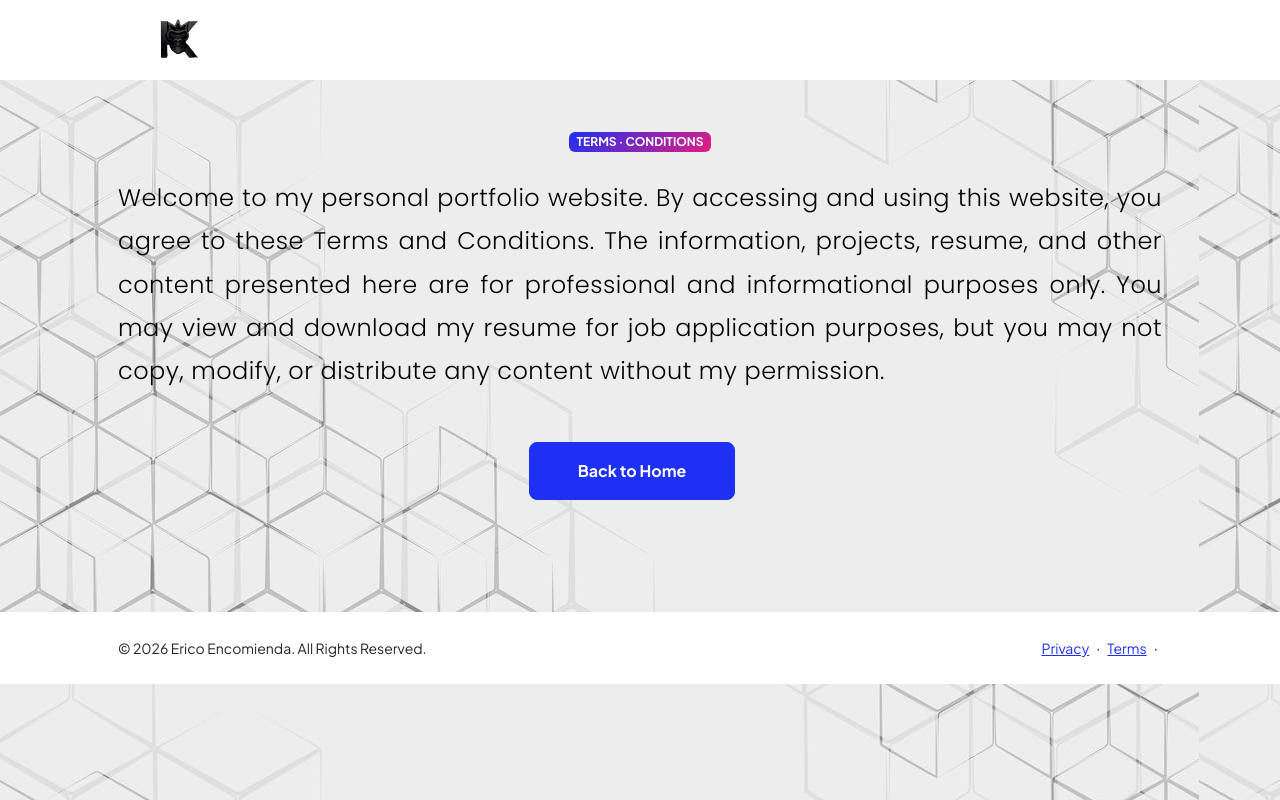
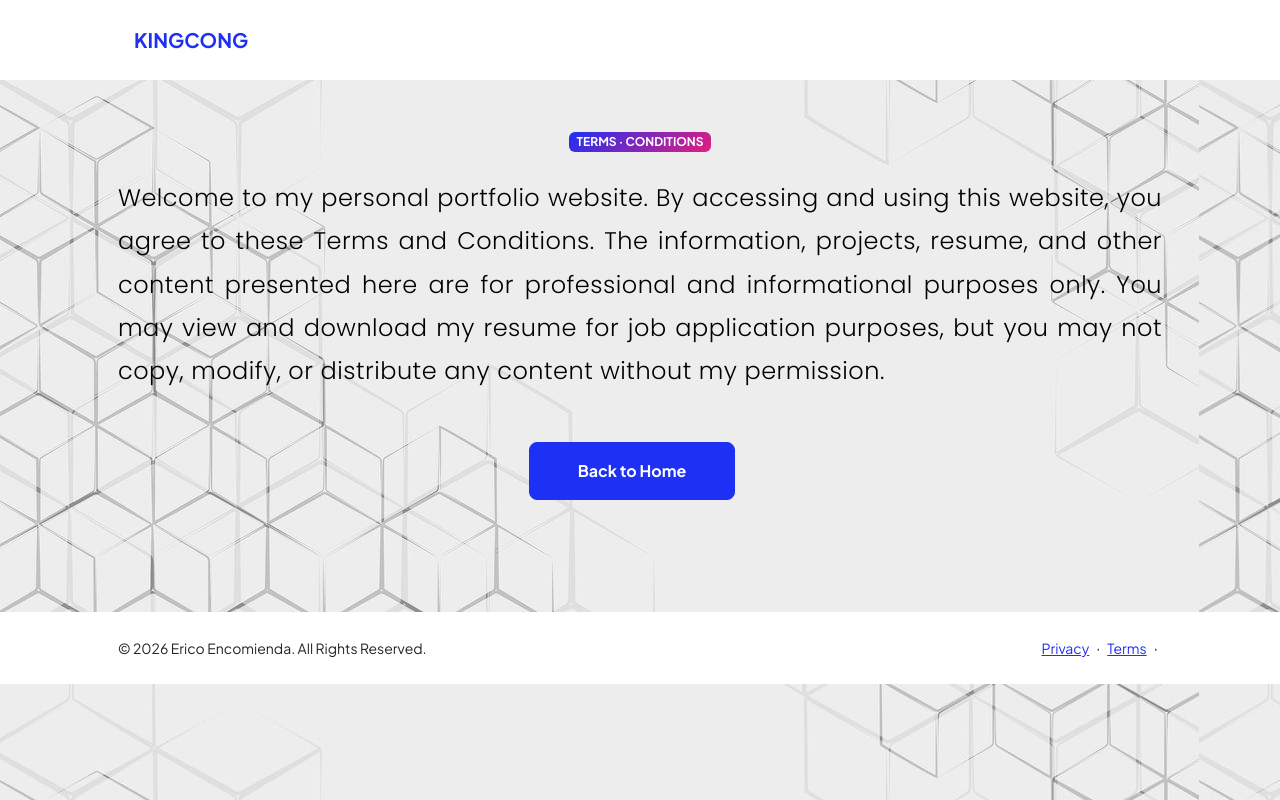
Before and after one commit to erico22-2/my-portfolio, a plain HTML site: page terms.html in a window 1280 px wide. Drawn offline with nearby package versions, Linux system fonts and the light colour scheme.

Commit message:
push forward

```diff
--- a/terms.html
+++ b/terms.html
@@ -19,9 +19,9 @@
             <nav class="navbar navbar-expand-lg navbar-light bg-white py-3">
                 <div class="container px-5">
                       <a class="navbar-brand d-flex align-items-center" href="index.html">
-                            <img src="images/logo2.png" alt="Kingcong Logo" class="navbar-logo me-2">
-                            <span class="fw-bolder text-primary"></span>
-                        </a>
+                            <a class="navbar-brand fw-bolder text-primary" href="#">
+                                    KINGCONG
+                                </a>
                     <button class="navbar-toggler" type="button" data-bs-toggle="collapse" data-bs-target="#navbarSupportedContent" aria-controls="navbarSupportedContent" aria-expanded="false" aria-label="Toggle navigation"><span class="navbar-toggler-icon"></span></button>
                     <div class="collapse navbar-collapse" id="navbarSupportedContent">
                         <ul class="navbar-nav ms-auto mb-2 mb-lg-0 small fw-bolder">
```
Also changed, not shown: contact.html (+3 -3 lines), index.html (+2 -2 lines), privacy.html (+3 -3 lines), projects.html (+3 -3 lines), resume.html (+3 -3 lines).
